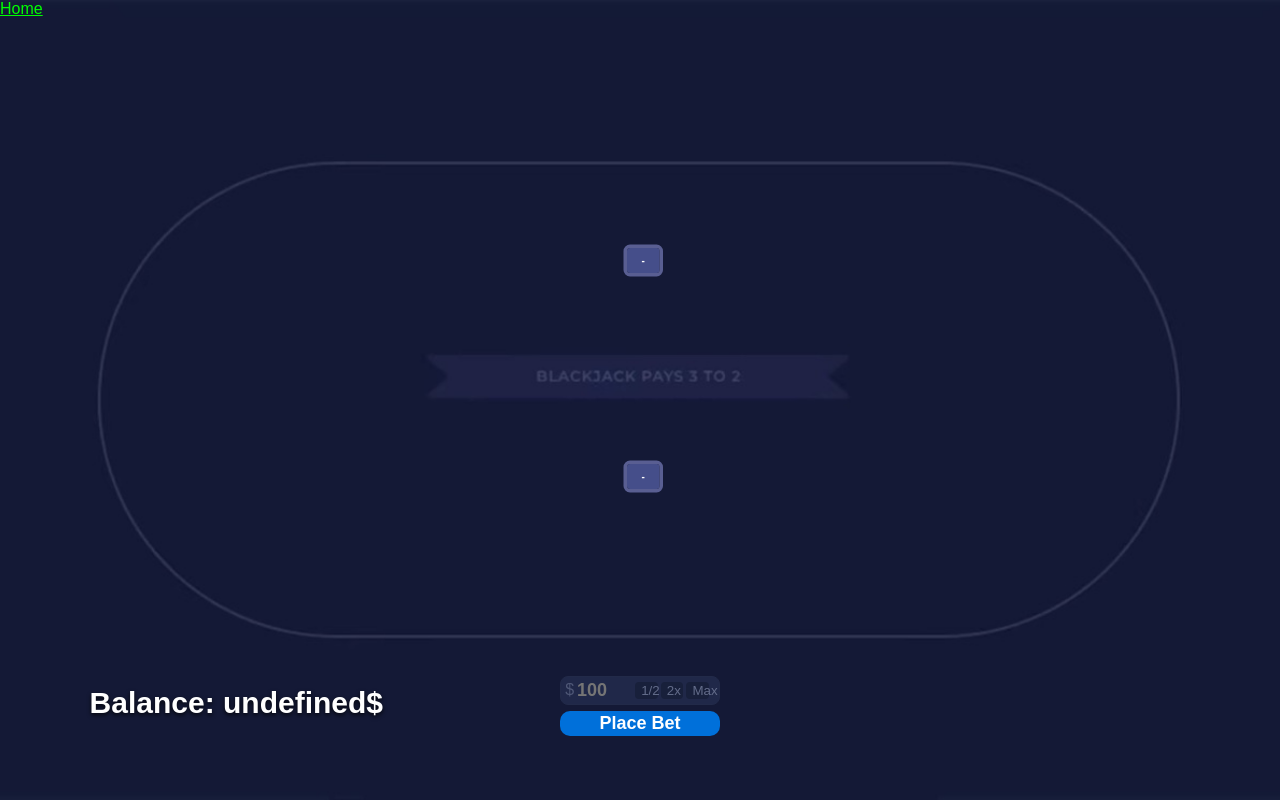
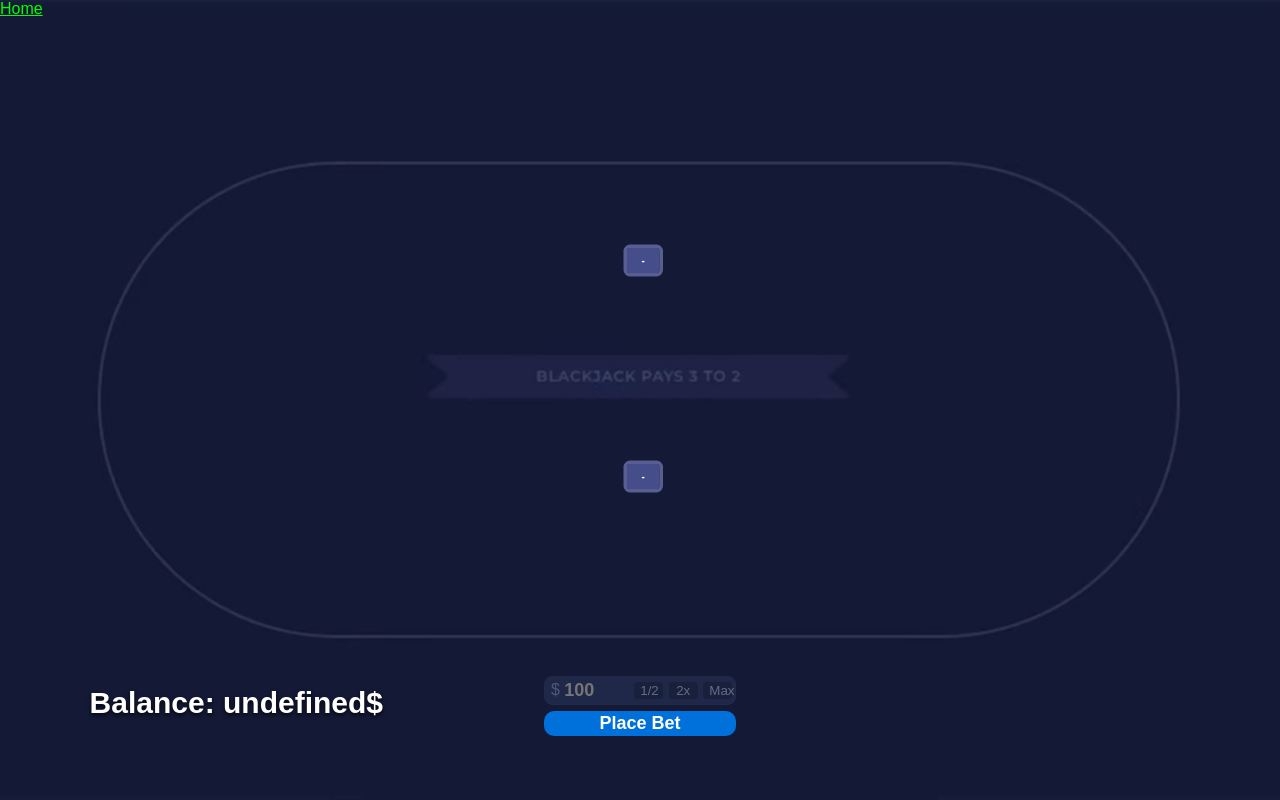
Before and after one commit to fiendich/casino, a Flask app: template templates/blackjack.html in a window 1280 px wide. Run offline with Flask 3, Linux system fonts and the light colour scheme; the template is opened without the code that fills it, so the values that code supplies are empty.

Commit message:
blackjack UI + buttons fix

```diff
--- a/static/css/blackjack.css
+++ b/static/css/blackjack.css
@@ -160,7 +160,7 @@
     transform: translateX(-50%);
 
     height: 7.5%;
-    width: 12.5%;
+    width: 15%;
 
     gap: 10px;
     display: flex;
@@ -212,7 +212,7 @@
     border-radius: 4px;
     text-align: center;
     height: 70%;
-    width: 14%;
+    width: 15%;
     cursor: pointer;
 }
 
@@ -221,11 +221,11 @@
 }
 
 #inputDouble {
-    left: 63%;
+    left: 65%;
 }
 
 #inputMax {
-    left: 79%;
+    left: 83%;
 }
 
 #placeBetBtn:hover {
--- a/static/js/blackjack.js
+++ b/static/js/blackjack.js
@@ -241,15 +241,15 @@
 
         $("#inputDouble").on("click", function() {
             let currentVal = parseInt($("#bet").val());
-            if (balance >= currentVal * 2) {
+            if (balance.balance >= currentVal * 2) {
                 $("#bet").val(currentVal * 2);
             } else {
-                $("#bet").val(balance);
+                $("#bet").val(balance.balance);
             }
         });
 
         $("#inputMax").on("click", function() {
-            $("#bet").val(balance);
+            $("#bet").val(balance.balance);
         });
 
         $("#placeBetBtn").one("click", async function() {
```
Also changed, not shown: templates/base.html (line endings or trailing spaces).
